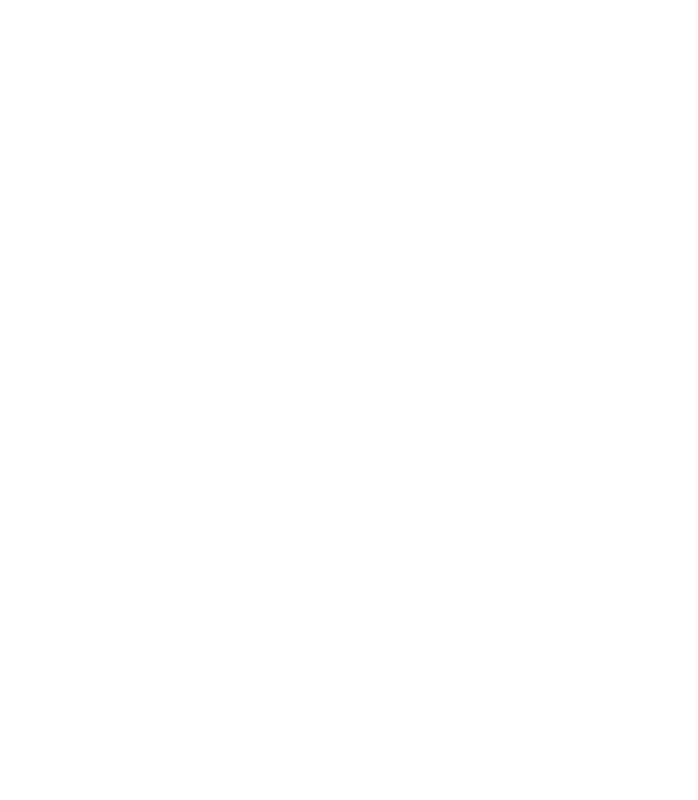
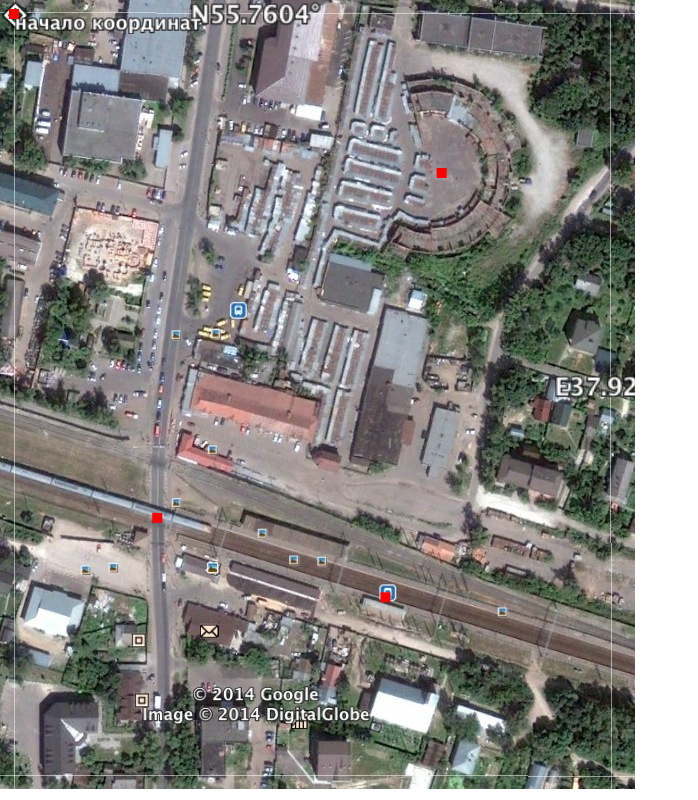
Before and after one commit to melnik88/maps, a plain HTML site: page maps.html in a window 1280 px wide. Shown: the whole page, without its empty margins (0-698 px from the left). Drawn offline with Linux system fonts and the light colour scheme.

Commit message:
check coords

```diff
--- a/maps.html
+++ b/maps.html
@@ -5,7 +5,21 @@
     <title>Приложение работы с картами</title>
 </head>
 <body>
-<canvas id='map'></canvas>
+	<style type="text/css">
+	#map{
+		position: absolute;
+		top: 0;
+		left:0;
+		z-index: -1;
+	}
+	#points{
+		position: absolute;
+		top: 0;
+		left: 0;
+	}
+	</style>
+<canvas id='points' width = "635" height = "789" ></canvas>
+<canvas id='map' width = "635" height = "789" ></canvas>
 
 <script type="text/javascript" src="maps.js"></script>
 </body>
--- a/maps.js
+++ b/maps.js
@@ -3,24 +3,57 @@ window.App = (function () {
     "use strict";
     var getCoordinates,
         drawPoint,
-        ctx;
+        drawMap,
+        image,
+        ctx_map,
+        ctx_points,
+        i,
+        pointsArray;
+
+    ctx_map = document.getElementById('map').getContext('2d');
+    ctx_points = document.getElementById('points').getContext('2d');
 
     getCoordinates = function () {
         console.log("приложение работает");
         return [
-            { n : 55.760667, e : 37.921777},
-            { n :  55.758010, e :  37.921252},
-            { n :  55.756543, e :  37.921160}
+            { n : 55.759645, e : 37.923606},
+            { n : 55.758033, e : 37.921212},
+            { n : 55.757662, e : 37.923133},
+            // { n :  55.756543, e :  37.921160}
         ];
 
     };//end of getCoordinates
 
-    drawPoint = function (n, e) {
-        console.log('точка нарисована');
+    drawPoint = function (n, e, ctx) {
+        var x,y;
+        x = Math.abs(e - 37.920006)*118800+ 9;
+        y = Math.abs(n - 55.760388)*213980 + 9;
+        console.log(x+' '+y);
+        ctx.fillStyle = "#FF0000";
+        ctx.fillRect(x,y,10,10);
     }; //end of drawPoint
 
+    drawMap = function(img, ctx){
+        ctx.drawImage(img , 0, 0);
+        console.log('карта нарисована')
+    }
 
-    ctx = document.getElementById('map').getContext('2d');
+     drawPoint(55.760388, 37.920006, ctx_points);
+
+    //получаем массив точек
+    pointsArray = getCoordinates()
+    for ( i = 0; i < pointsArray.length; i++){
+
+        drawPoint(pointsArray[i].n,pointsArray[i].e, ctx_points);
+    }
+
+    image = new Image();
+    image.src = 'map.jpg';
+    image.onload = function() {
+      drawMap(this, ctx_map);
+    }
+
+
 
 
 }()); //end of app
```
Also changed, not shown: 111.jpg (deleted), map.jpg (added).
